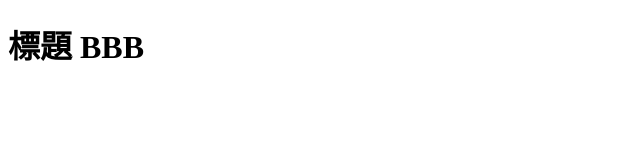
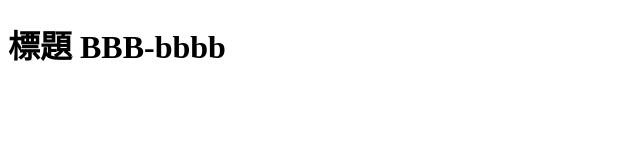
Before and after one commit to ricktsaiii/1023test, a plain HTML site: page index.html in a window 1280 px wide. Shown: the whole page, without its empty margins (0-640 px from the left). Drawn offline with Linux system fonts and the light colour scheme.

Commit message:
修改 h1 文字BBB

```diff
--- a/index.html
+++ b/index.html
@@ -6,6 +6,6 @@
     <title>再次修改 title</title>
 </head>
 <body>
-    <h1>標題 BBB</h1>
+    <h1>標題 BBB-bbbb</h1>
 </body>
 </html>
```
